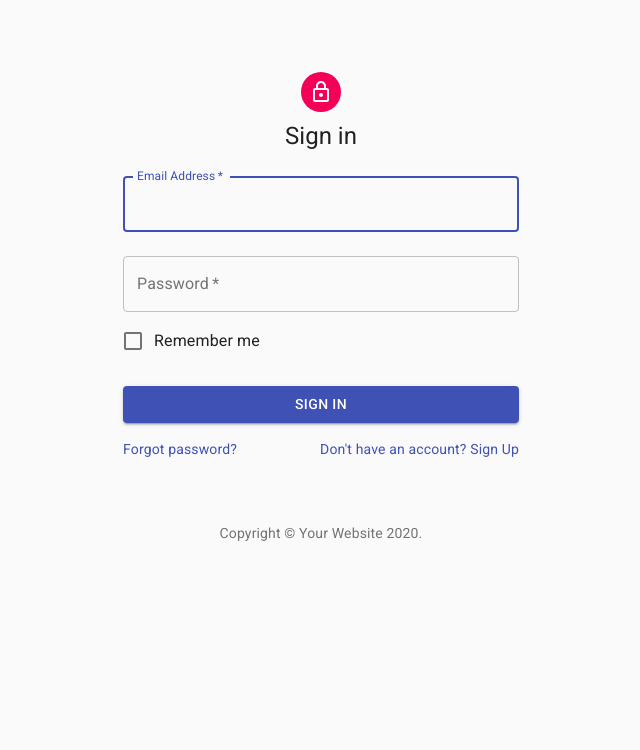
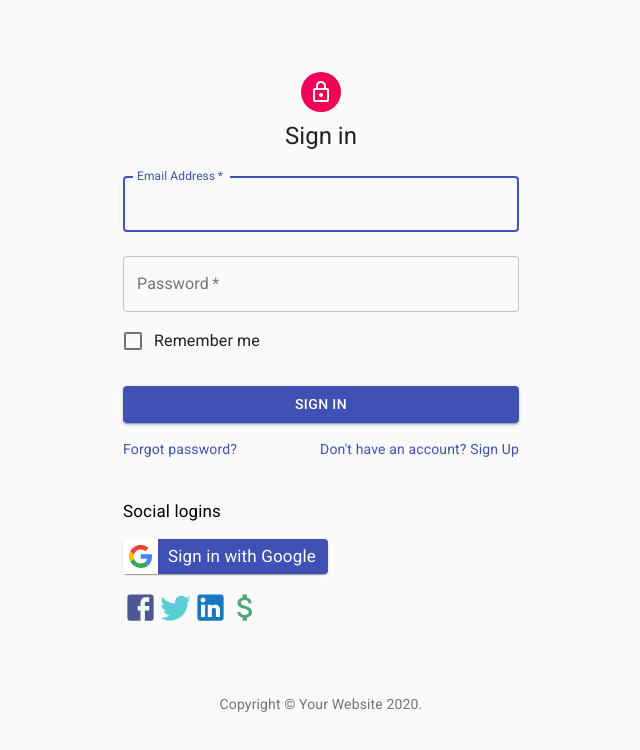
Before and after one commit to SuperDev820/Mern-intranet, a React (Create React App) app: page / in a window 1280 px wide. Shown: the top 750 px of the page, without its empty margins (319-959 px from the left). Built offline with nearby package versions, Linux system fonts and the light colour scheme.

Commit message:
google link

```diff
--- a/src/App.js
+++ b/src/App.js
@@ -2,7 +2,7 @@ import React, { Component } from 'react';
 import {BrowserRouter as Router } from 'react-router-dom';
 // import history from './history';
 
-import RequireAuth from './RequireAuth'
+// import RequireAuth from './RequireAuth'
 import CheckSubdomain from './CheckSubdomain'
 import Routes from './Routes';
 
--- /dev/null
+++ b/src/components/GoogleLink/index.js
@@ -0,0 +1,61 @@
+import React from 'react';
+import FacebookIcon from '@material-ui/icons/Facebook';
+import TwitterIcon from '@material-ui/icons/Twitter';
+import LinkedInIcon from '@material-ui/icons/LinkedIn';
+import AttachMoneyIcon from '@material-ui/icons/AttachMoney';
+import RedoIcon from '@material-ui/icons/Redo';
+import Paper from '@material-ui/core/Paper';
+import Box from '@material-ui/core/Box';
+import { makeStyles } from '@material-ui/core/styles';
+import Grid from '@material-ui/core/Grid';
+import Typography from '@material-ui/core/Typography';
+
+const useStyles = makeStyles((theme) => ({
+    google: {
+        width: '35px',
+        padding: '6px',
+        background: 'white'
+    },
+    paper: {
+        display: 'flex',
+        alignItems: 'center',
+        width: '205px',
+        background: '#3f51b5'
+    },
+    title: {
+        color: 'white',
+        fontSize: '17px',
+        marginLeft: '10px'
+    }
+  }));
+
+export default function GoogleLink() {
+
+    const classes = useStyles();
+
+    return (
+    <Box mt={5}>
+        <Grid container direction="column" spacing={2}>
+            <Grid item xs={12}>
+                <Typography variant="subtitle" style={{color: 'black',fontSize: '17px'}}>
+                    Social logins
+                </Typography>
+            </Grid>
+            <Grid item xs={12} >
+                <Paper className={classes.paper}>
+                    <img className={classes.google} src="/google-icon.svg" ></img>
+                    <Typography className={classes.title}>
+                        Sign in with Google
+                    </Typography>
+                </Paper>
+            </Grid>
+            <Grid item xs={12}>
+                <FacebookIcon style={{color: '#4d5792'}} fontSize="large" />
+                <TwitterIcon style={{color: '#5bced4'}} fontSize="large" />
+                <LinkedInIcon style={{color: '#1579c1'}} fontSize="large" />
+                <AttachMoneyIcon style={{color: '#50a576'}} fontSize="large" />
+            </Grid>
+        </Grid>
+    </Box>
+    );
+}
--- a/src/history.js
+++ b/src/history.js
@@ -1,5 +1,5 @@
-import { createHashHistory } from 'history';
+import { createBrowserHistory } from 'history';
 
-const history = createHashHistory();
+const history = createBrowserHistory();
 
 export default history
--- a/src/views/Auth/SignUp/SignUp.js
+++ b/src/views/Auth/SignUp/SignUp.js
@@ -9,15 +9,11 @@ import Link from '@material-ui/core/Link';
 import Grid from '@material-ui/core/Grid';
 import Box from '@material-ui/core/Box';
 import LockOutlinedIcon from '@material-ui/icons/LockOutlined';
-import FacebookIcon from '@material-ui/icons/Facebook';
-import TwitterIcon from '@material-ui/icons/Twitter';
-import LinkedInIcon from '@material-ui/icons/LinkedIn';
-import AttachMoneyIcon from '@material-ui/icons/AttachMoney';
-import RedoIcon from '@material-ui/icons/Redo';
 import Typography from '@material-ui/core/Typography';
 import { makeStyles } from '@material-ui/core/styles';
 import Container from '@material-ui/core/Container';
 
+import GoogleLink from '../../../components/GoogleLink'
 import { connect } from 'react-redux'
 import { bindActionCreators } from 'redux';
 import { register }from '../../../redux/actions'
@@ -160,13 +156,7 @@ const SignUp = (props) => {
             </Grid>
             </form>
         </div>
-        <Box mt={3}>
-          <RedoIcon style={{color: '#4d5792'}} fontSize="large" />
-          <FacebookIcon style={{color: '#4d5792'}} fontSize="large" />
-          <TwitterIcon style={{color: '#5bced4'}} fontSize="large" />
-          <LinkedInIcon style={{color: '#1579c1'}} fontSize="large" />
-          <AttachMoneyIcon style={{color: '#50a576'}} fontSize="large" />
-        </Box>
+        <GoogleLink />
         <Box mt={5}>
             <Copyright />
         </Box>
--- a/src/views/Auth/SingIn/SignIn.js
+++ b/src/views/Auth/SingIn/SignIn.js
@@ -12,9 +12,7 @@ import LockOutlinedIcon from '@material-ui/icons/LockOutlined';
 import Typography from '@material-ui/core/Typography';
 import { makeStyles } from '@material-ui/core/styles';
 import Container from '@material-ui/core/Container';
-
-import { connect } from 'react-redux'
-import { bindActionCreators } from 'redux';
+import GoogleLink from '../../../components/GoogleLink'
 
 function Copyright() {
   return (
@@ -117,6 +115,7 @@ export default function SignIn() {
           </Grid>
         </form>
       </div>
+      <GoogleLink />
       <Box mt={8}>
         <Copyright />
       </Box>
```
Also changed, not shown: public/google-icon.svg (added).
